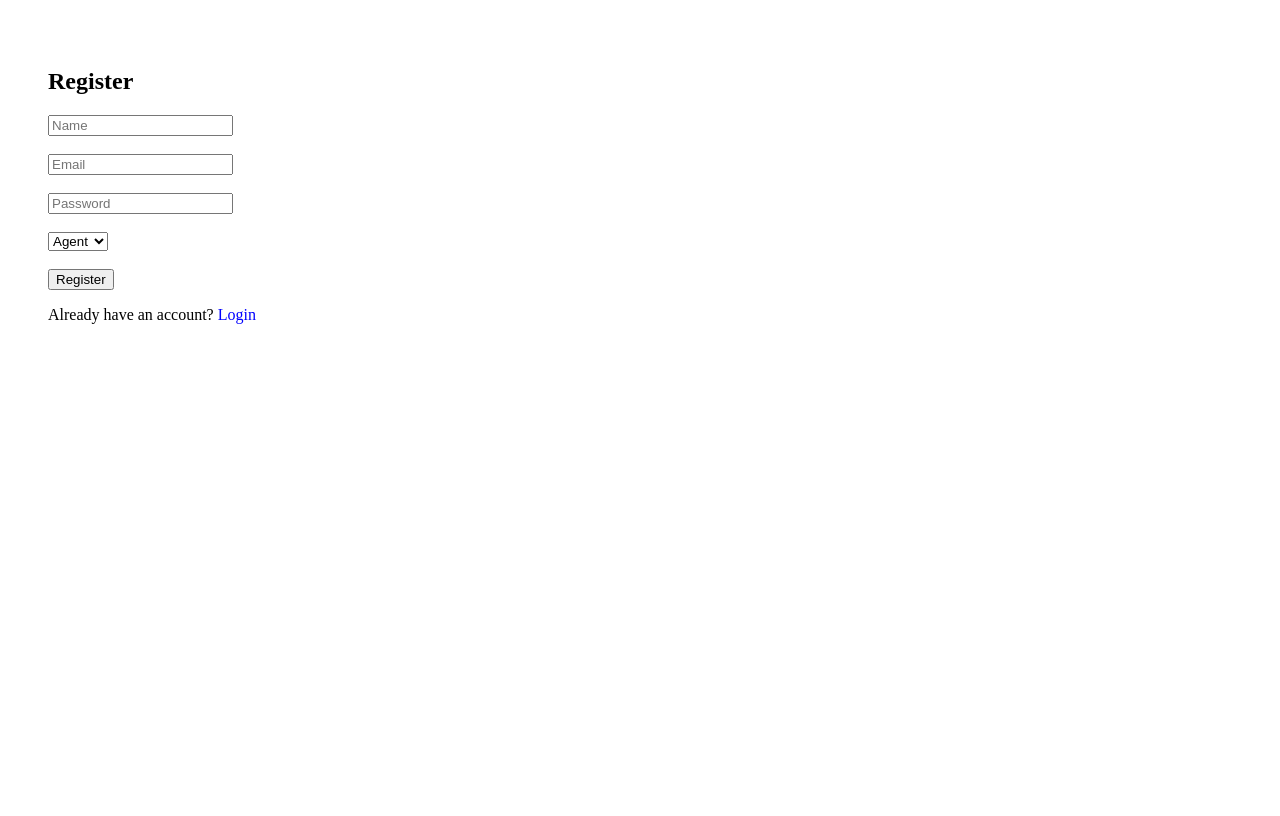
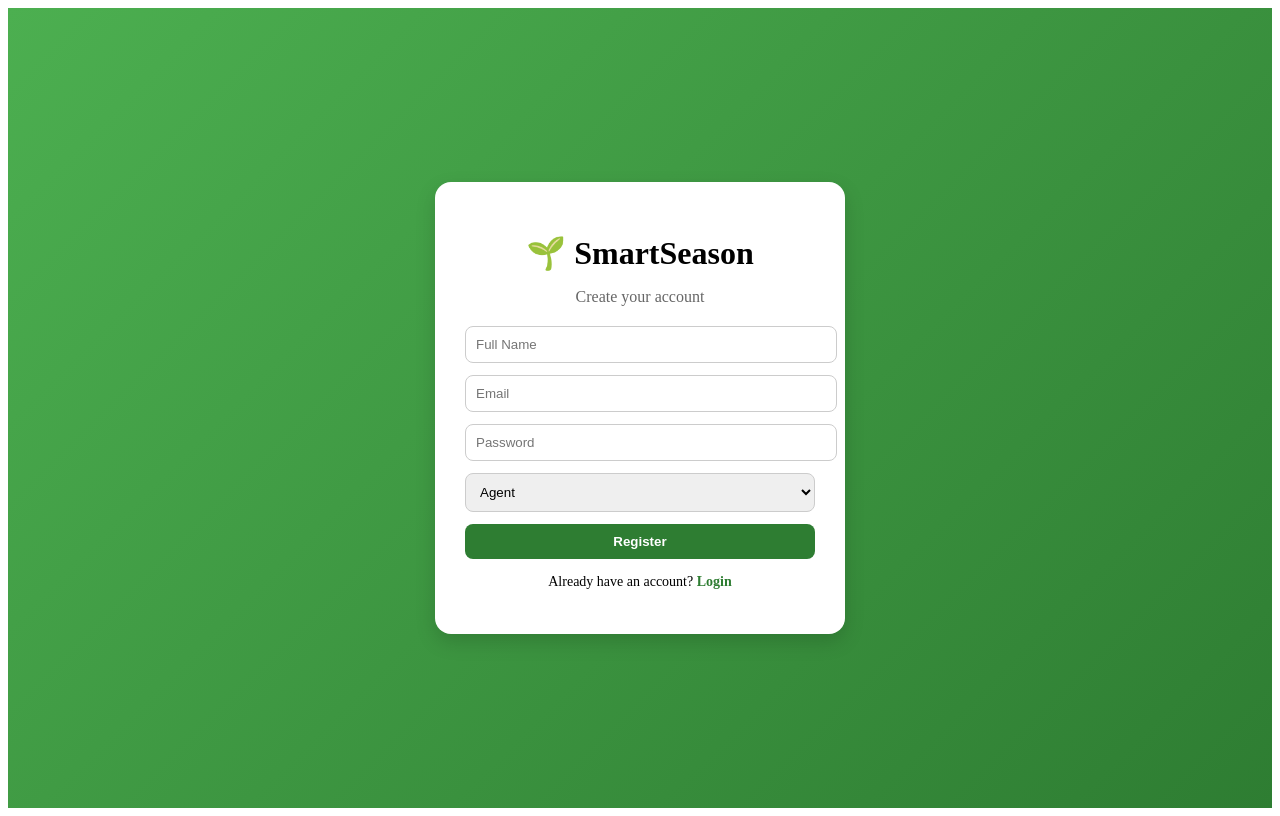
Before and after one commit to JohnKamaujk/SmartSeason, a React app in the folder frontend/: page /register in a window 1280 px wide. Built offline with nearby package versions, Linux system fonts and the light colour scheme; the HTML template or start-up script is replaced by a standard one.

Commit message:
feat: Register page

```diff
--- a/frontend/src/pages/Register.jsx
+++ b/frontend/src/pages/Register.jsx
@@ -11,6 +11,11 @@ export default function Register() {
   const navigate = useNavigate();
 
   const handleRegister = async () => {
+    if (!name || !email || !password) {
+      alert("Please fill all fields");
+      return;
+    }
+
     try {
       const res = await api.post("/auth/register", {
         name,
@@ -19,7 +24,6 @@ export default function Register() {
         role,
       });
 
-      // store token + user (same as login)
       localStorage.setItem("token", res.data.token);
       localStorage.setItem("user", JSON.stringify(res.data.user));
 
@@ -30,47 +34,113 @@ export default function Register() {
   };
 
   return (
-    <div style={{ padding: 40 }}>
-      <h2>Register</h2>
-
-      <input placeholder="Name" onChange={(e) => setName(e.target.value)} />
-
-      <br />
-      <br />
-
-      <input placeholder="Email" onChange={(e) => setEmail(e.target.value)} />
-
-      <br />
-      <br />
+    <div style={styles.container}>
+      <div style={styles.card}>
+        <h1 style={styles.title}>🌱 SmartSeason</h1>
+        <p style={styles.subtitle}>Create your account</p>
 
         <input
+          style={styles.input}
+          placeholder="Full Name"
+          value={name}
+          onChange={(e) => setName(e.target.value)}
+        />
+
+        <input
+          style={styles.input}
+          placeholder="Email"
+          value={email}
+          onChange={(e) => setEmail(e.target.value)}
+        />
+
+        <input
+          style={styles.input}
           type="password"
           placeholder="Password"
+          value={password}
           onChange={(e) => setPassword(e.target.value)}
         />
 
-      <br />
-      <br />
-
-      <select onChange={(e) => setRole(e.target.value)}>
+        {/* Role (optional for assessment) */}
+        <select
+          style={styles.input}
+          value={role}
+          onChange={(e) => setRole(e.target.value)}
+        >
           <option value="AGENT">Agent</option>
           <option value="ADMIN">Admin</option>
         </select>
 
-      <br />
-      <br />
+        <button style={styles.button} onClick={handleRegister}>
+          Register
+        </button>
 
-      <button onClick={handleRegister}>Register</button>
-
-      <p>
+        <p style={styles.linkText}>
           Already have an account?{" "}
-        <span
-          style={{ color: "blue", cursor: "pointer" }}
-          onClick={() => navigate("/")}
-        >
+          <span style={styles.link} onClick={() => navigate("/login")}>
             Login
           </span>
         </p>
       </div>
+    </div>
   );
 }
+
+const styles = {
+  container: {
+    height: "100vh",
+    display: "flex",
+    justifyContent: "center",
+    alignItems: "center",
+    background: "linear-gradient(135deg, #4CAF50, #2E7D32)",
+  },
+
+  card: {
+    width: 350,
+    padding: 30,
+    borderRadius: 16,
+    background: "#fff",
+    boxShadow: "0 8px 20px rgba(0,0,0,0.15)",
+    textAlign: "center",
+  },
+
+  title: {
+    marginBottom: 5,
+  },
+
+  subtitle: {
+    marginBottom: 20,
+    color: "#666",
+  },
+
+  input: {
+    width: "100%",
+    padding: 10,
+    marginBottom: 12,
+    borderRadius: 8,
+    border: "1px solid #ccc",
+    outline: "none",
+  },
+
+  button: {
+    width: "100%",
+    padding: 10,
+    borderRadius: 8,
+    border: "none",
+    background: "#2E7D32",
+    color: "#fff",
+    fontWeight: "bold",
+    cursor: "pointer",
+  },
+
+  linkText: {
+    marginTop: 15,
+    fontSize: 14,
+  },
+
+  link: {
+    color: "#2E7D32",
+    cursor: "pointer",
+    fontWeight: "bold",
+  },
+};
```
Lines whose indentation alone changed are shown as unchanged.
